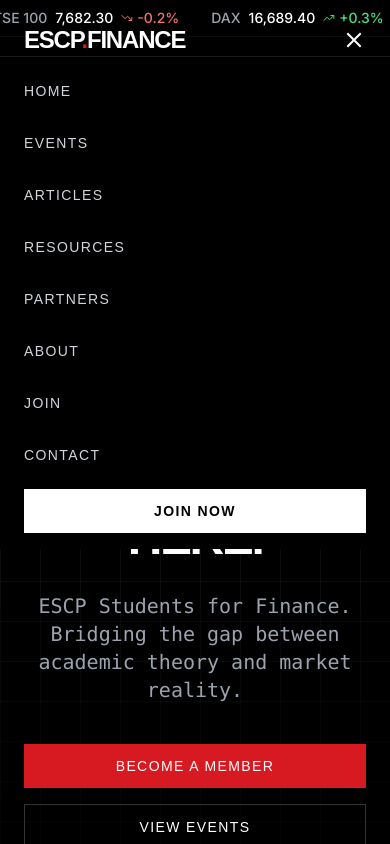
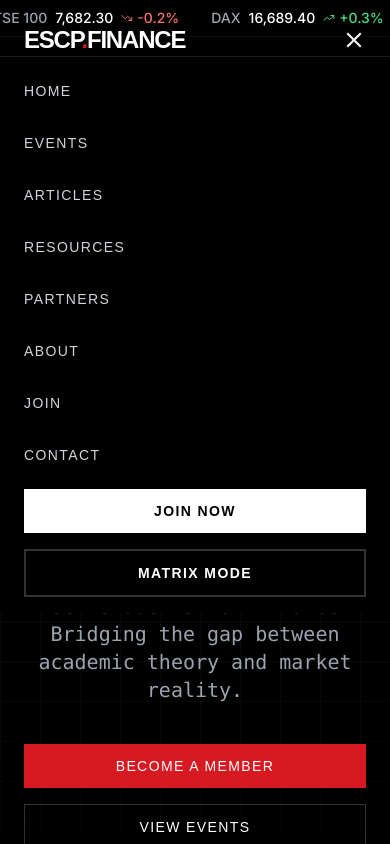
Before and after one commit to shashh-hash/escp-finance-site, a React (Vite) app: page / in a window 390 px wide. Both pictures are taken after a click on the button "Toggle menu". Shown: the top 844 px of the page. Built offline with nearby package versions, Linux system fonts and the light colour scheme; a web font is replaced by a local one.

Commit message:
Add Matrix mode toggle button to mobile menu

```diff
--- a/src/App.jsx
+++ b/src/App.jsx
@@ -34,7 +34,11 @@
         <Router>
             <div className={`min-h-screen flex flex-col ${matrixMode ? 'matrix-mode' : ''} `}>
                 <StockTicker />
-                <Navbar onMoneyRain={() => setMoneyRain(true)} />
+                <Navbar
+                    onMoneyRain={() => setMoneyRain(true)}
+                    onToggleMatrix={() => setMatrixMode(prev => !prev)}
+                    matrixMode={matrixMode}
+                />
                 <main className="flex-grow pt-16">
                     <Routes>
                         <Route path="/" element={<Home />} />
--- a/src/components/Navbar.jsx
+++ b/src/components/Navbar.jsx
@@ -2,7 +2,7 @@
 import { Link, useLocation } from 'react-router-dom';
 import { motion, AnimatePresence } from 'framer-motion';
 
-const Navbar = ({ onMoneyRain }) => {
+const Navbar = ({ onMoneyRain, onToggleMatrix, matrixMode }) => {
     const [scrolled, setScrolled] = useState(false);
     const [logoClicks, setLogoClicks] = useState(0);
     const [mobileMenuOpen, setMobileMenuOpen] = useState(false);
@@ -118,6 +118,15 @@
                             >
                                 Join Now
                             </Link>
+                            <button
+                                onClick={onToggleMatrix}
+                                className={`block w-full text-center px-5 py-3 font-bold text-sm transition-colors font-dot uppercase tracking-widest border-2 ${matrixMode
+                                        ? 'bg-green-500 text-black border-green-500'
+                                        : 'bg-transparent text-white border-white/20 hover:border-nothing-red'
+                                    }`}
+                            >
+                                {matrixMode ? '✓ Matrix Mode' : 'Matrix Mode'}
+                            </button>
                         </div>
                     </motion.div>
                 )}
```
